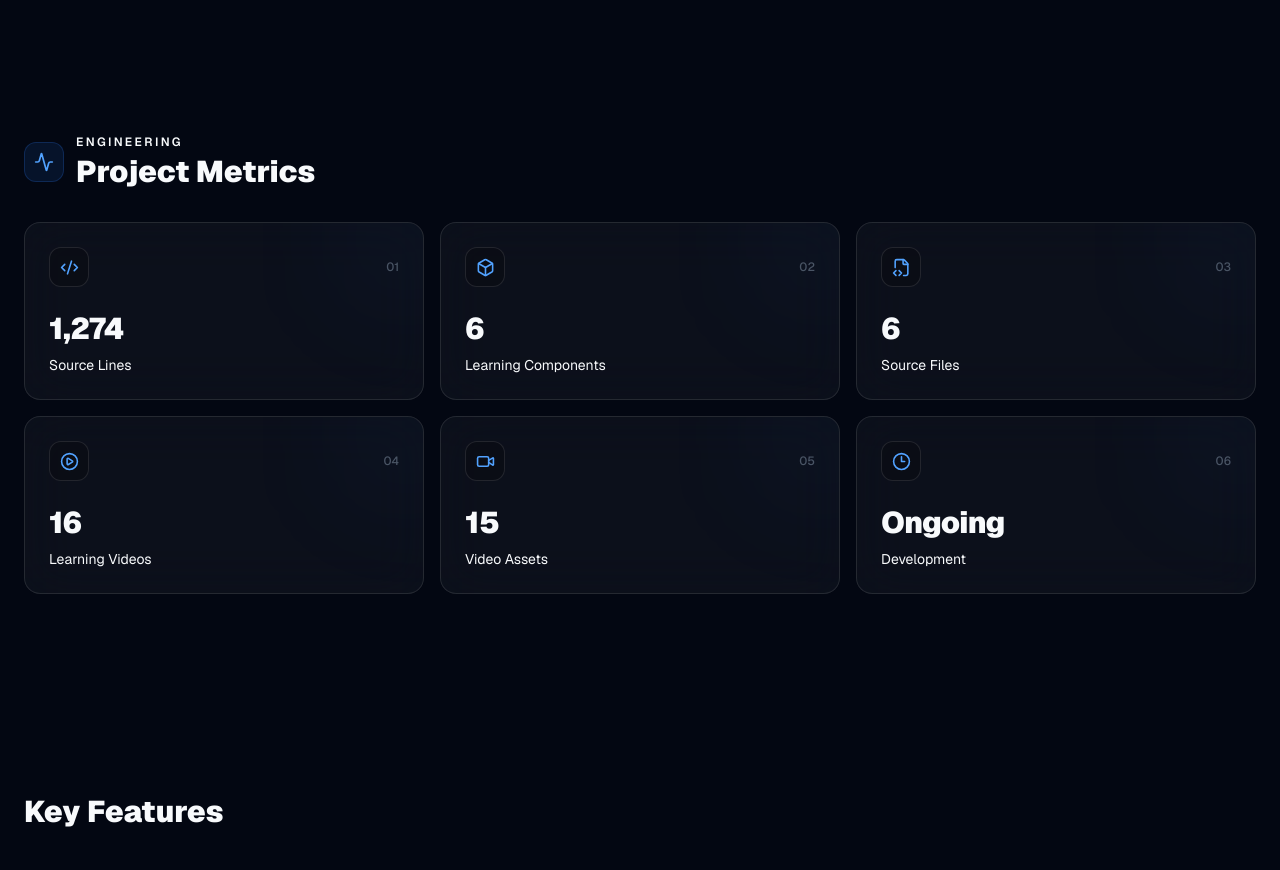
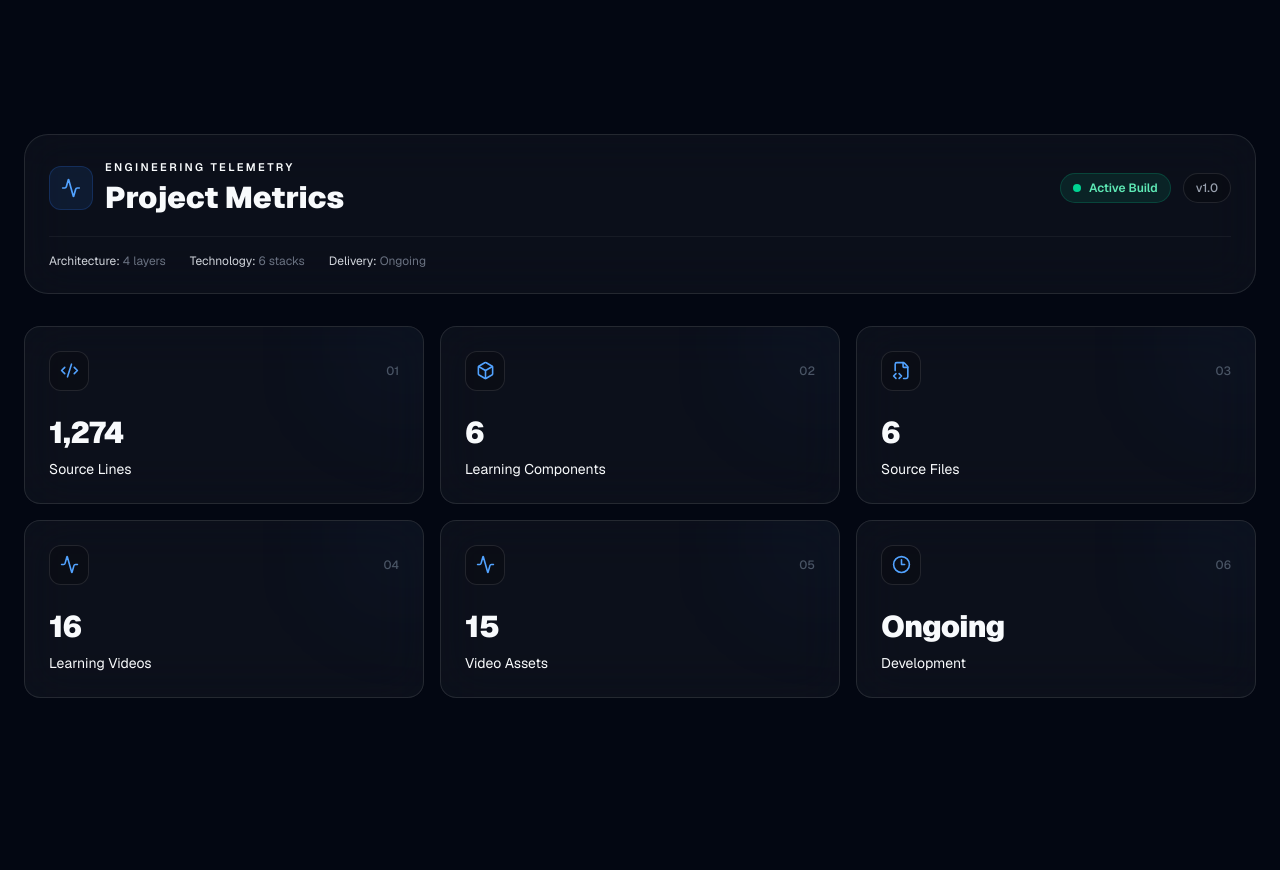
Before and after one commit to utech0201-debug/utech-portfolio, a Next.js app: page /projects/cybersecurity-labs in a window 1280 px wide. Shown: the part 2460-3330 px from the top of the page. Built offline with nearby package versions, Linux system fonts and the light colour scheme.

Commit message:
feat: upgrade project telemetry dashboard

```diff
--- a/src/components/projects/stats/ProjectStats.tsx
+++ b/src/components/projects/stats/ProjectStats.tsx
@@ -4,13 +4,12 @@ import { motion } from "framer-motion";
 import {
   Activity,
   Box,
+  CheckCircle2,
   Clock3,
   Code2,
   FileCode2,
   Gauge,
   Layers3,
-  PlayCircle,
-  Video,
 } from "lucide-react";
 
 import { Project } from "@/types/project";
@@ -22,13 +21,12 @@ interface Props {
 const iconMap = {
   Activity,
   Box,
+  CheckCircle2,
   Clock3,
   Code2,
   FileCode2,
   Gauge,
   Layers3,
-  PlayCircle,
-  Video,
 };
 
 export default function ProjectStats({ project }: Props) {
@@ -67,6 +65,7 @@ export default function ProjectStats({ project }: Props) {
   ];
 
   const stats = project.stats.metrics ?? defaultStats;
+  const isActive = project.stats.duration.toLowerCase().includes("ongoing");
 
   return (
     <section className="py-10">
@@ -76,25 +75,51 @@ export default function ProjectStats({ project }: Props) {
         viewport={{ once: true, amount: 0.2 }}
         transition={{ duration: 0.5 }}
       >
-        <div className="mb-8 flex items-center gap-3">
-          <div
-            className="
-              flex h-10 w-10 items-center justify-center
-              rounded-xl border border-blue-500/20
-              bg-blue-500/10 text-blue-400
-            "
-          >
+        <div className="mb-8 overflow-hidden rounded-3xl border border-white/10 bg-white/[0.035] p-5 backdrop-blur-xl sm:p-6">
+          <div className="flex flex-col gap-5 sm:flex-row sm:items-center sm:justify-between">
+            <div className="flex items-center gap-3">
+              <div className="flex h-11 w-11 items-center justify-center rounded-xl border border-blue-500/20 bg-blue-500/10 text-blue-400">
                 <Activity size={20} />
               </div>
 
               <div>
-            <p className="text-xs font-semibold uppercase tracking-[0.2em] text-blue-400">
-              Engineering
+                <p className="text-[11px] font-semibold uppercase tracking-[0.22em] text-blue-400">
+                  Engineering Telemetry
                 </p>
-
                 <h2 className="mt-1 text-2xl font-black text-white sm:text-3xl">
                   Project Metrics
                 </h2>
+              </div>
+            </div>
+
+            <div className="flex flex-wrap items-center gap-3">
+              <span className="inline-flex items-center gap-2 rounded-full border border-emerald-400/20 bg-emerald-400/10 px-3 py-1.5 text-xs font-semibold text-emerald-300">
+                <span className="relative flex h-2 w-2">
+                  <span className="absolute inline-flex h-full w-full animate-ping rounded-full bg-emerald-400/60" />
+                  <span className="relative inline-flex h-2 w-2 rounded-full bg-emerald-400" />
+                </span>
+                {isActive ? "Active Build" : "Build Complete"}
+              </span>
+
+              <span className="rounded-full border border-white/10 bg-black/20 px-3 py-1.5 text-xs font-medium text-gray-400">
+                {project.stats.version}
+              </span>
+            </div>
+          </div>
+
+          <div className="mt-5 flex flex-wrap gap-x-6 gap-y-2 border-t border-white/5 pt-4 text-xs text-gray-500">
+            <span>
+              <span className="text-gray-300">Architecture:</span>{" "}
+              {project.architecture.length} layers
+            </span>
+            <span>
+              <span className="text-gray-300">Technology:</span>{" "}
+              {project.technologies.length} stacks
+            </span>
+            <span>
+              <span className="text-gray-300">Delivery:</span>{" "}
+              {project.stats.duration}
+            </span>
           </div>
         </div>
 
@@ -114,31 +139,13 @@ export default function ProjectStats({ project }: Props) {
                   delay: index * 0.07,
                 }}
                 whileHover={{ y: -4 }}
-                className="
-                  group relative overflow-hidden rounded-2xl
-                  border border-white/10 bg-white/[0.04]
-                  p-6 backdrop-blur-xl transition
-                  hover:border-blue-500/20 hover:bg-white/[0.06]
-                "
+                className="group relative overflow-hidden rounded-2xl border border-white/10 bg-white/[0.04] p-6 backdrop-blur-xl transition hover:border-blue-500/20 hover:bg-white/[0.06]"
               >
-                <div
-                  className="
-                    pointer-events-none absolute -right-8 -top-8
-                    h-24 w-24 rounded-full bg-blue-500/10
-                    blur-3xl transition
-                    group-hover:bg-blue-500/20
-                  "
-                />
+                <div className="pointer-events-none absolute -right-8 -top-8 h-24 w-24 rounded-full bg-blue-500/10 blur-3xl transition group-hover:bg-blue-500/20" />
 
                 <div className="relative">
                   <div className="flex items-center justify-between">
-                    <div
-                      className="
-                        flex h-10 w-10 items-center justify-center
-                        rounded-xl border border-white/10
-                        bg-black/20 text-blue-400
-                      "
-                    >
+                    <div className="flex h-10 w-10 items-center justify-center rounded-xl border border-white/10 bg-black/20 text-blue-400">
                       <Icon size={19} />
                     </div>
 
@@ -151,13 +158,16 @@ export default function ProjectStats({ project }: Props) {
                     {stat.value}
                   </p>
 
-                  <p className="mt-2 text-sm text-gray-500">
-                    {stat.label}
-                  </p>
+                  <p className="mt-2 text-sm text-gray-500">{stat.label}</p>
 
                   {stat.progress !== undefined && (
                     <div className="mt-5">
-                      <div className="h-1.5 overflow-hidden rounded-full bg-white/10">
+                      <div className="flex items-center justify-between text-[10px] font-semibold uppercase tracking-[0.16em] text-gray-600">
+                        <span>Score</span>
+                        <span>{stat.progress}%</span>
+                      </div>
+
+                      <div className="mt-2 h-1.5 overflow-hidden rounded-full bg-white/10">
                         <motion.div
                           initial={{ width: 0 }}
                           whileInView={{
```
Lines whose indentation alone changed are shown as unchanged.
